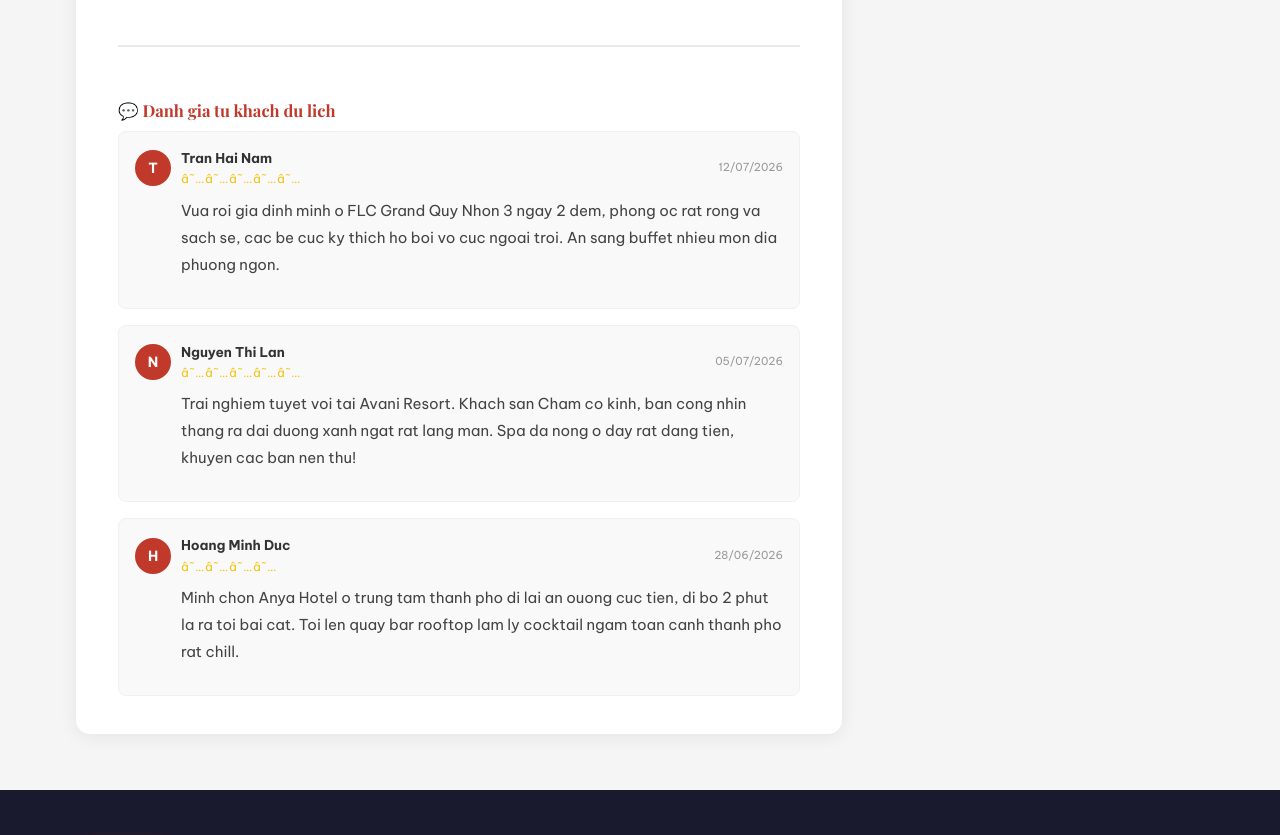
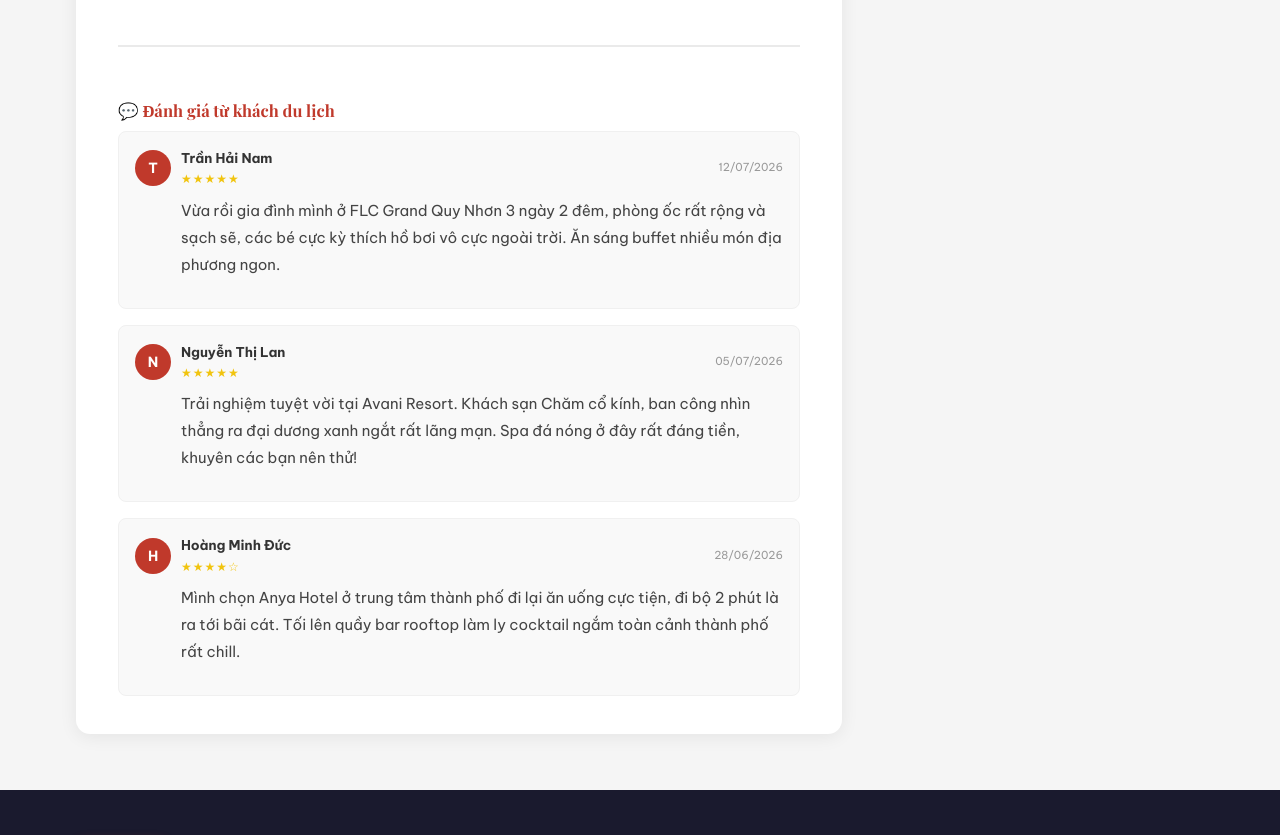
Before and after one commit to tainguyenplv-2112/top10quynhon, a plain HTML site: page khach-san-quy-nhon.html in a window 1280 px wide. Shown: the part 2397-3232 px from the top of the page. Drawn offline with nearby package versions, Linux system fonts and the light colour scheme; a web font is replaced by a local one.

Commit message:
Fix star encoding to HTML entity and make comments fully accented Vietnamese on khach-san-quy-nhon.html

```diff
--- a/khach-san-quy-nhon.html
+++ b/khach-san-quy-nhon.html
@@ -183,48 +183,50 @@
           - Nếu thích yên tĩnh lãng mạn nên đặt các resort ở khu vực Bãi Dài; ngược lại nếu thích ăn uống, vui chơi đi lại thuận tiện thì ưu tiên khách sạn đường Xuân Diệu hoặc An Dương Vương.</p>
         </div>
 
+
+
       <!-- ===== COMMENTS & REVIEWS SECTION ===== -->
       <section class="comments-section">
-        <h3>&#128172; Danh gia tu khach du lich</h3>
+        <h3>&#128172; &#272;&#225;nh gi&#225; t&#7915; kh&#225;ch du l&#7883;ch</h3>
         <div class="comments-list">
           <div class="comment-card">
             <div class="comment-header">
               <div class="comment-user">
                 <div class="comment-avatar">T</div>
                 <div class="comment-user-info">
-                  <h5>Tran Hai Nam</h5>
-                  <div class="comment-stars">â˜…â˜…â˜…â˜…â˜…</div>
+                  <h5>Trần Hải Nam</h5>
+                  <div class="comment-stars">&#9733;&#9733;&#9733;&#9733;&#9733;</div>
                 </div>
               </div>
               <span class="comment-date">12/07/2026</span>
             </div>
-            <p class="comment-text">Vua roi gia dinh minh o FLC Grand Quy Nhon 3 ngay 2 dem, phong oc rat rong va sach se, cac be cuc ky thich ho boi vo cuc ngoai troi. An sang buffet nhieu mon dia phuong ngon.</p>
+            <p class="comment-text">Vừa rồi gia đình mình ở FLC Grand Quy Nhơn 3 ngày 2 đêm, phòng ốc rất rộng và sạch sẽ, các bé cực kỳ thích hồ bơi vô cực ngoài trời. Ăn sáng buffet nhiều món địa phương ngon.</p>
           </div>
           <div class="comment-card">
             <div class="comment-header">
               <div class="comment-user">
                 <div class="comment-avatar">N</div>
                 <div class="comment-user-info">
-                  <h5>Nguyen Thi Lan</h5>
-                  <div class="comment-stars">â˜…â˜…â˜…â˜…â˜…</div>
+                  <h5>Nguyễn Thị Lan</h5>
+                  <div class="comment-stars">&#9733;&#9733;&#9733;&#9733;&#9733;</div>
                 </div>
               </div>
               <span class="comment-date">05/07/2026</span>
             </div>
-            <p class="comment-text">Trai nghiem tuyet voi tai Avani Resort. Khach san Cham co kinh, ban cong nhin thang ra dai duong xanh ngat rat lang man. Spa da nong o day rat dang tien, khuyen cac ban nen thu!</p>
+            <p class="comment-text">Trải nghiệm tuyệt vời tại Avani Resort. Khách sạn Chăm cổ kính, ban công nhìn thẳng ra đại dương xanh ngắt rất lãng mạn. Spa đá nóng ở đây rất đáng tiền, khuyên các bạn nên thử!</p>
           </div>
           <div class="comment-card">
             <div class="comment-header">
               <div class="comment-user">
                 <div class="comment-avatar">H</div>
                 <div class="comment-user-info">
-                  <h5>Hoang Minh Duc</h5>
-                  <div class="comment-stars">â˜…â˜…â˜…â˜…</div>
+                  <h5>Hoàng Minh Đức</h5>
+                  <div class="comment-stars">&#9733;&#9733;&#9733;&#9733;&#9734;</div>
                 </div>
               </div>
               <span class="comment-date">28/06/2026</span>
             </div>
-            <p class="comment-text">Minh chon Anya Hotel o trung tam thanh pho di lai an ouong cuc tien, di bo 2 phut la ra toi bai cat. Toi len quay bar rooftop lam ly cocktail ngam toan canh thanh pho rat chill.</p>
+            <p class="comment-text">Mình chọn Anya Hotel ở trung tâm thành phố đi lại ăn uống cực tiện, đi bộ 2 phút là ra tới bãi cát. Tối lên quầy bar rooftop làm ly cocktail ngắm toàn cảnh thành phố rất chill.</p>
           </div>
         </div>
       </section>
```
